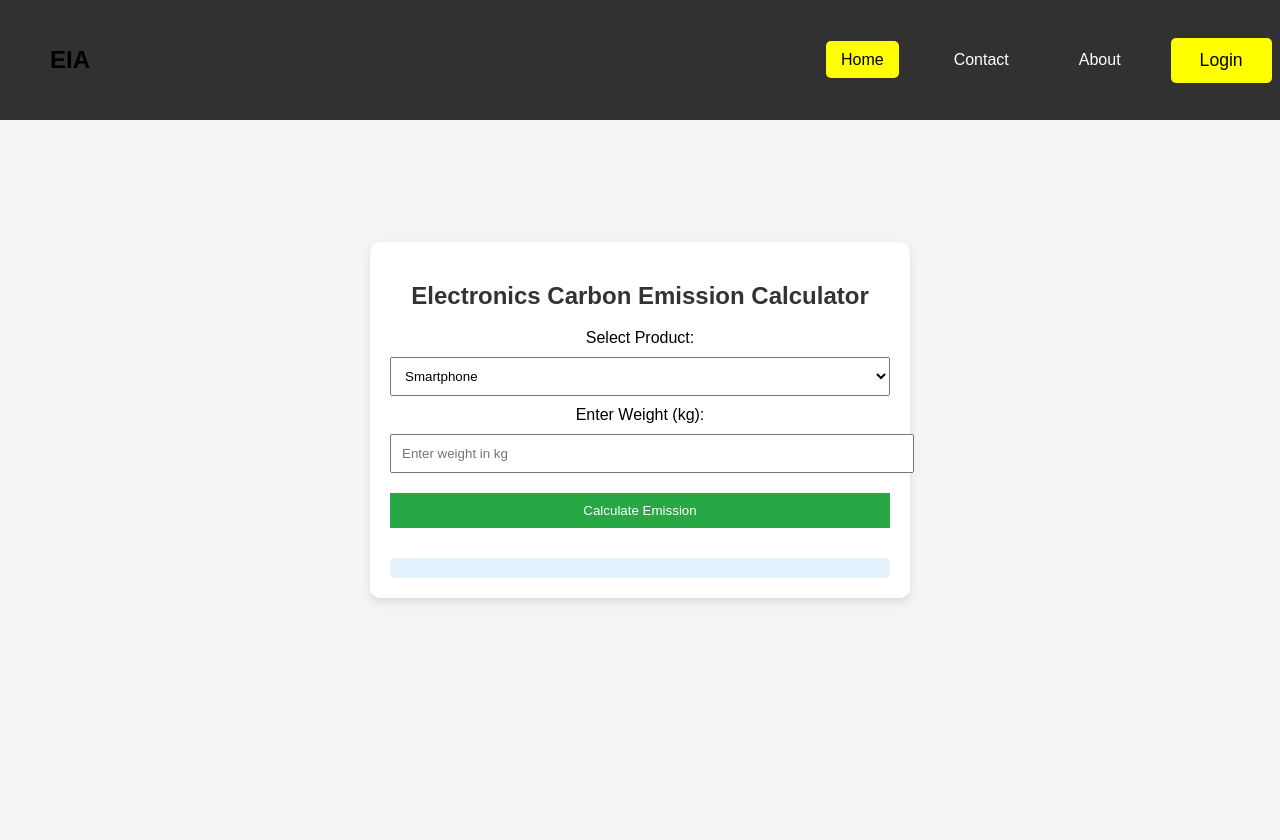
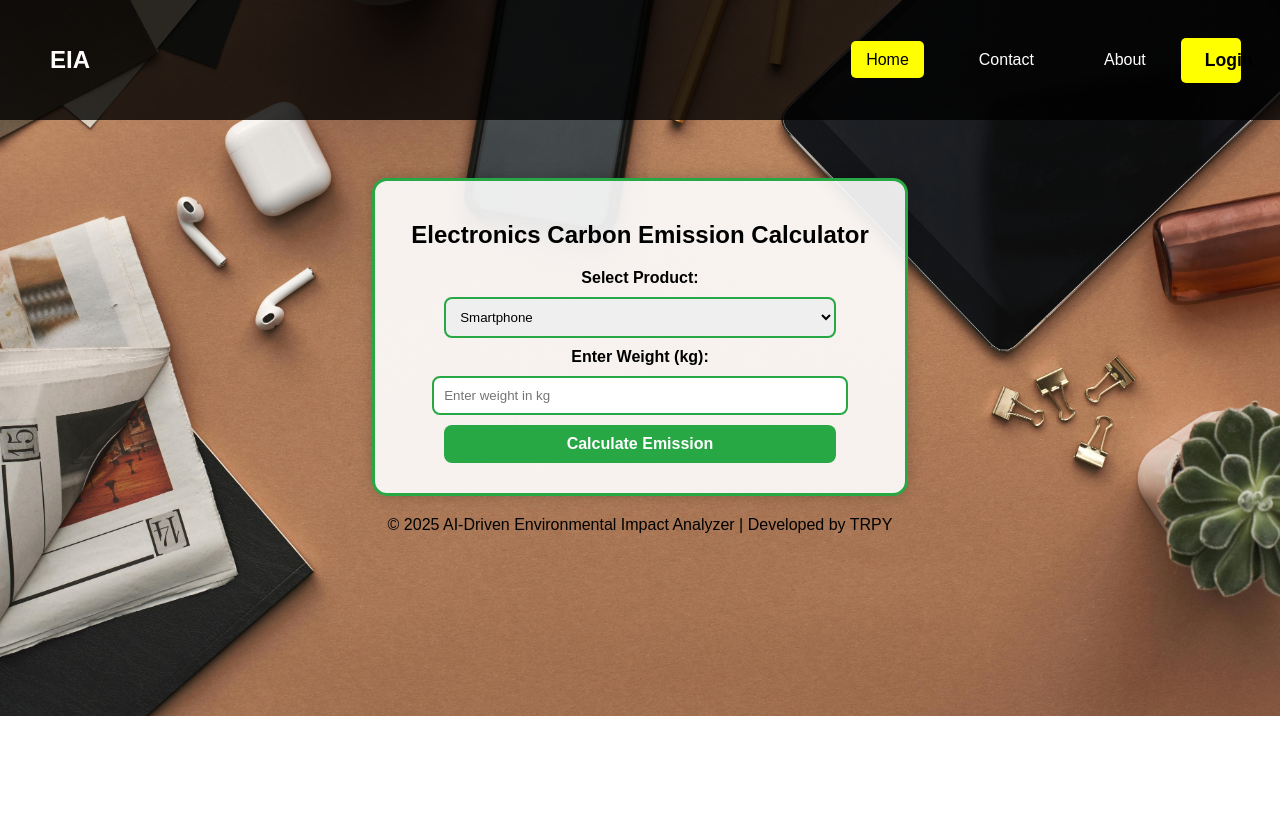
Before and after one commit to Thanush-07/Environment-Impact-Analyzer, a PHP site: page /templates/electronics.html in a window 1280 px wide. After the commit the page ends 716 px from the top, so only its background shows below. Run offline with PHP 8.4, Linux system fonts and the light colour scheme.

Commit message:
almost completed frontened

```diff
--- a/EIA/frontend/static/styles/electronics.css
+++ b/EIA/frontend/static/styles/electronics.css
@@ -1,51 +1,8 @@
 body {
     font-family: Arial, sans-serif;
+    background: url('../img/category/innerelec.jpg') no-repeat center center/cover;
     text-align: center;
     padding: 20px;
-    background: #f4f4f4;
-    display: flex;
-    justify-content: center;
-    align-items: center;
-    height: 100vh;
-    margin: 0;
-}
-
-.container {
-    max-width: 500px;
-    background: #fff;
-    padding: 20px;
-    border-radius: 10px;
-    box-shadow: 0 4px 8px rgba(0, 0, 0, 0.1);
-}
-
-h2 {
-    color: #333;
-}
-
-select,
-input,
-button {
-    width: 100%;
-    padding: 10px;
-    margin: 10px 0;
-}
-
-button {
-    background: #28a745;
-    color: white;
-    border: none;
-    cursor: pointer;
-}
-
-button:hover {
-    background: #218838;
-}
-
-#result {
-    margin-top: 20px;
-    background: #e3f2fd;
-    padding: 10px;
-    border-radius: 5px;
 }
 
 .navbar {
@@ -60,12 +17,12 @@ button:hover {
     left: 0;
     z-index: 1000;
     height: 80px;
-    /* Increased height by 2cm */
 }
 
 .navbar .logo {
     font-size: 1.5rem;
     font-weight: bold;
+    color: white;
 }
 
 .navbar ul {
@@ -75,10 +32,6 @@ button:hover {
     display: flex;
     gap: 40px;
     align-items: center;
-}
-
-.navbar ul li {
-    display: inline;
 }
 
 .navbar ul li a {
@@ -110,63 +63,63 @@ button:hover {
     border-radius: 5px;
     transition: background 0.3s;
     margin-left: -20px;
-    /* Moved login button 2cm to the left */
 }
 
 .navbar button:hover {
     background: orange;
 }
 
-.navbar .logo {
-    font-size: 1.5rem;
+.container {
+    background: rgba(255, 255, 255, 0.9);
+    padding: 20px;
+    border-radius: 15px;
+    box-shadow: 0px 0px 15px rgba(0, 0, 0, 0.2);
+    width: 40%;
+    margin: 150px auto 20px;
+    border: 3px solid #28a745;
+    height: calc(100% - 50px);
+}
+
+h1 {
+    color: #333;
+    border-bottom: 2px solid #28a745;
+    padding-bottom: 10px;
+    display: inline-block;
+}
+
+form {
+    margin-bottom: 20px;
+}
+
+label {
     font-weight: bold;
 }
 
-.navbar ul {
-    list-style: none;
-    padding: 0;
-    margin: 0;
-    display: flex;
-    gap: 40px;
-    align-items: center;
+input, select, button {
+    display: block;
+    width: 80%;
+    margin: 10px auto;
+    padding: 10px;
+    border-radius: 8px;
+    border: 2px solid #28a745;
 }
 
-.navbar ul li {
-    display: inline;
+button {
+    background-color: #28a745;
+    color: white;
+    font-size: 16px;
+    cursor: pointer;
+    font-weight: bold;
+    border: none;
 }
 
-.navbar ul li a {
-    color: white;
-    text-decoration: none;
-    font-size: 1rem;
-    padding: 10px 15px;
-    transition: background 0.3s;
+button:hover {
+    background-color: #218838;
 }
 
-.navbar ul li a:hover {
-    background: gray;
-    border-radius: 5px;
+#result {
+    font-size: 18px;
+    margin-top: 10px;
+    font-weight: bold;
+    color: #333;
 }
-
-.navbar ul li a.active {
-    background: yellow;
-    color: black;
-    border-radius: 5px;
-}
-
-.navbar button {
-    background: yellow;
-    color: black;
-    padding: 12px 24px;
-    border: none;
-    cursor: pointer;
-    font-size: 1.1rem;
-    border-radius: 5px;
-    transition: background 0.3s;
-    margin-left: -20px;
-    /* Moved login button 2cm to the left */
-}
-
-.navbar button:hover {
-    background: orange;
-}
--- a/EIA/frontend/templates/clothing.html
+++ b/EIA/frontend/templates/clothing.html
@@ -16,9 +16,9 @@
             <li><a href="#">Contact</a></li>
             <li><a href="../templates/about.html">About</a></li>
             <li><a href="../templates/login.html"><button>Login</button></a></li>
-           ///
+        </ul>
+    </nav>
 
-        </ul>
     <div class="container">
         <h1>Clothing & Textiles Carbon Calculator</h1>
 
@@ -41,6 +41,7 @@
         <div id="result"></div>
         <canvas id="carbonChart"></canvas>
     </div>
+
     <footer>
         <p>&copy; 2025 AI-Driven Environmental Impact Analyzer | Developed by TRPY</p>
     </footer>
--- a/EIA/frontend/templates/electronics.html
+++ b/EIA/frontend/templates/electronics.html
@@ -51,6 +51,9 @@
 
         <div id="result"></div>
     </div>
+    <footer>
+        <p>&copy; 2025 AI-Driven Environmental Impact Analyzer | Developed by TRPY</p>
+    </footer>
 
     <script src="../static/scripts/electronics.js"></script>
 
```
Also changed, not shown: EIA/frontend/static/styles/automobiles.css (+62 -24 lines), EIA/frontend/static/styles/clothing.css (+28 -15 lines), EIA/frontend/templates/automobile.html (+8 -7 lines), EIA/frontend/static/img/category/innercloth.jpg (added), EIA/frontend/static/img/category/innerelec.jpg (added), EIA/frontend/static/img/category/innervechicle.jpg (added).
